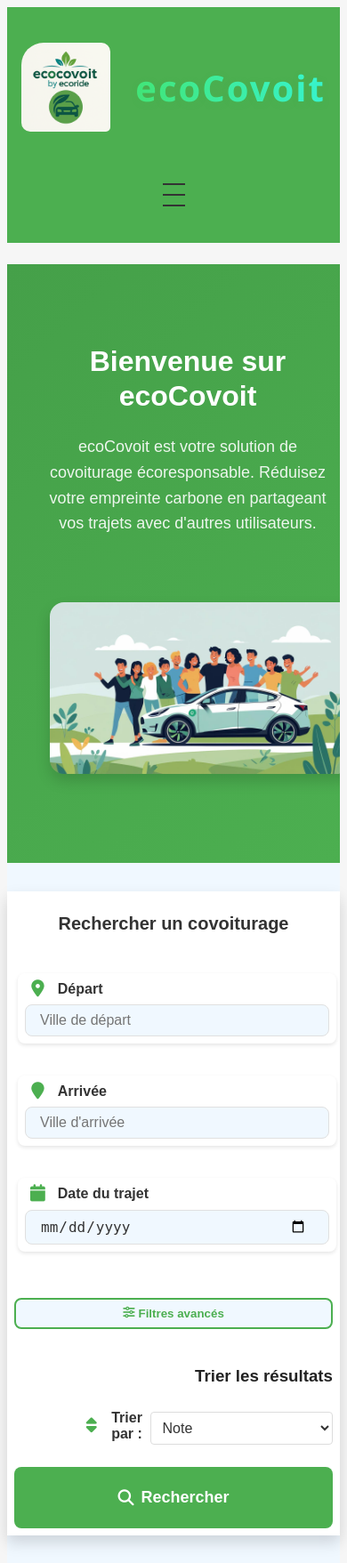
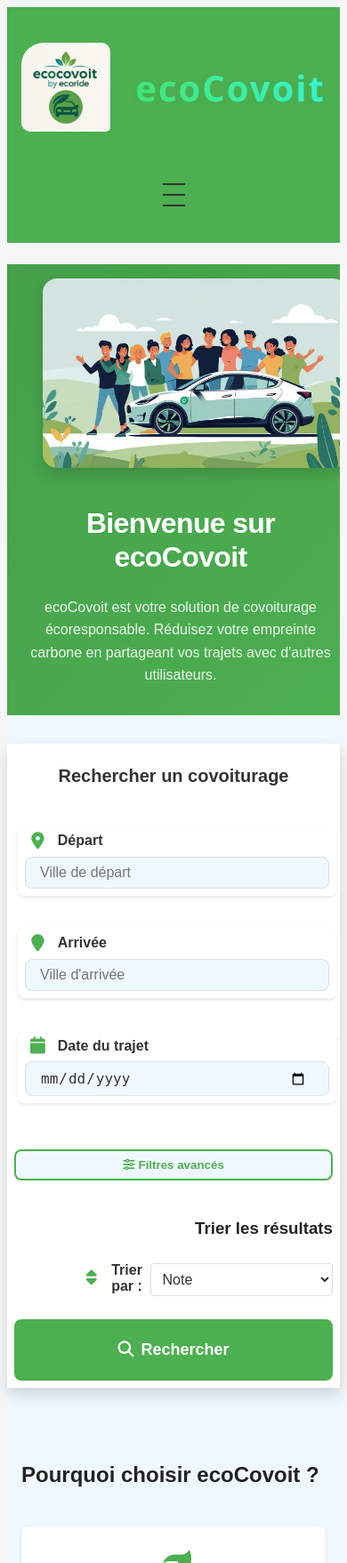
Before and after one commit to Papou138/ecoCovoit, a PHP site: page / in a window 390 px wide. Shown: the top 1757 px of the page at 89% size. Run offline with PHP 8.4, Linux system fonts and the light colour scheme.

Commit message:
Frontend : Mise à jour Responsive Design index.html

```diff
--- a/frontend/assets/css/_commun.css
+++ b/frontend/assets/css/_commun.css
@@ -1,6 +1,6 @@
-/* ========================= */
-/* Variables CSS globales    */
-/* ========================= */
+/* ============================ */
+/* =  Variables CSS globales  = */
+/* ============================ */
 :root {
   /* Familles de polices */
   --font-mono: "Consolas", "Monaco", monospace;
@@ -11,6 +11,7 @@
   --color-primary-light: #a5d6a7; /* Version claire de la couleur primaire */
   --color-secondary: #2196f3; /* Bleu */
   --color-tertiary: #ff9800; /* Orange pour les alertes/notifications */
+  --color-accent: #43e97b; /* Couleur d'accentuation - Vert lumineux */
   --color-border: #e0e0e0; /* Couleur de bordure standard */
 
   /* Couleurs de texte */
@@ -77,11 +78,47 @@
   --grid-gap: 2rem;
   --grid-columns-mobile: 1fr;
   --grid-columns-desktop: repeat(4, 1fr);
+
+  /* Mise en page */
+  --container-max-width: 1200px;
+  --section-padding-desktop: var(--space-xxl);
+  --section-padding-tablet: var(--space-xl);
+  --section-padding-mobile: var(--space-lg);
+
+  /* Variables pour les images responsives */
+  --image-max-height-desktop: 450px;
+  --image-max-height-tablet: 350px;
+  --image-max-height-mobile: 250px;
+  --image-min-height: 150px;
+
+  /* Variables pour les ratios d'aspect */
+  --aspect-ratio-wide: 16/9;
+  --aspect-ratio-standard: 4/3;
+  --aspect-ratio-portrait: 3/4;
+  --aspect-ratio-square: 1/1;
+
+  /* Variables pour les breakpoints */
+  --breakpoint-xl: 1100px;
+  --breakpoint-lg: 900px;
+  --breakpoint-md: 768px;
+  --breakpoint-sm: 480px;
+
+  /* Variables pour les z-index */
+  --z-index-base: 1;
+  --z-index-elevated: 2;
+  --z-index-overlay: 10;
+  --z-index-modal: 100;
+
+  /* Variables pour les animations */
+  --animation-duration-fast: 0.3s;
+  --animation-duration-normal: 0.6s;
+  --animation-duration-slow: 0.8s;
 }
 
-/* ========================= */
-/* Styles communs réutilisables */
-/* ========================= */
+
+/* ================================== */
+/* =  Styles communs réutilisables  = */
+/* ================================== */
 
 /* Mise en page principale */
 body {
--- a/frontend/assets/css/style.css
+++ b/frontend/assets/css/style.css
@@ -1,5 +1,5 @@
 /* ========================= */
-/* HERO / PRESENTATION       */
+/* =  HERO / PRESENTATION  = */
 /* ========================= */
 .presentation-section {
   position: relative;
@@ -9,49 +9,63 @@
     var(--color-primary)
   );
   color: var(--color-text-light);
-  padding: var(--space-xxl) 0;
+  padding: clamp(var(--space-xl), 8vw, var(--space-xxl)) 0;
   overflow: hidden;
+  min-height: 60vh;
+  display: flex;
+  align-items: center;
 }
 
 .presentation-content {
   position: relative;
   z-index: 2;
   display: grid;
-  grid-template-columns: 1fr 1.2fr;
-  gap: var(--space-xl);
+  grid-template-columns: minmax(300px,1fr ) minmax(350px, 1.2fr);
+  gap: clamp(var(--space-lg), 5vw, var(--space-xxl));
   align-items: center;
   max-width: var(--container-max-width);
   margin: 0 auto;
   padding: 0 var(--space-md);
+  width: 100%;
 }
 
 .text-content {
   animation: slideInLeft 0.8s ease-out;
+  max-width: 600px;
+  justify-self: start;
 }
 
 .text-content h2 {
   font-size: clamp(2rem, 5vw, 3.5rem);
-  margin-bottom: var(--space-lg);
+  margin-bottom: clamp(var(--space-md), 3vw, var(--space-lg));
   color: var(--color-text-light);
   font-weight: 800;
   line-height: 1.2;
+  letter-spacing: -0.02em;
 }
 
 .text-content p {
-  font-size: var(--font-size-lg);
+  font-size: clamp(var(--space-md),2vw, var(--space-lg));
   line-height: 1.6;
   opacity: 0.9;
-  max-width: 600px;
+  margin-top: var(--space-lg);
 }
 
 .image-container {
   animation: slideInRight 0.8s ease-out;
+  display: flex;
+  justify-content: center;
+  align-items: center;
+  position: relative;
 }
 
 .responsive-image {
   max-width: 100%;
+  height: auto;
   border-radius: var(--radius-lg);
   box-shadow: var(--shadow-lg);
+  object-fit: cover; /* Assure que l'image couvre bien son conteneur */
+  aspect-ratio: 4 / 3; /* Maintient un ratio d'aspect de 4:3 */
 }
 
 /* ========================= */
@@ -165,9 +179,9 @@
   transform: translateY(-2px);
 }
 
-/* ========================= */
-/* ANIMATIONS                */
-/* ========================= */
+/* ================ */
+/* =  ANIMATIONS  = */
+/* ================ */
 @keyframes fadeIn {
   from {
     opacity: 0;
@@ -212,75 +226,140 @@
   }
 }
 
-/* ========================= */
-/* RESPONSIVE DESIGN         */
-/* ========================= */
+/* ======================= */
+/* =  RESPONSIVE DESIGN  = */
+/* ======================= */
 @media screen and (max-width: 1100px) {
+  .presentation-section {
+    min-height: 40vh;
+    padding: var(--space-xl) 0;
+  }
+
   .presentation-content {
     grid-template-columns: 1fr;
-    gap: var(--space-lg);
+    gap: var(--space-xl);
     text-align: center;
+    padding: 0 var(--space-lg);
   }
+
+  .text-content {
+    justify-self: center;
+    max-width: 700px;
+  }
+
   .image-container {
     text-align: center;
+    order: -1; /* Place l'image avant le texte */
+    max-width: 500px;
+    margin: 0 auto;
   }
+
   .search-container {
     margin: 0 var(--space-lg);
     padding: var(--space-lg);
     width: auto;
   }
+
   .search-main-fields {
     grid-template-columns: repeat(2, 1fr);
     gap: var(--space-sm);
   }
 }
 
-@media screen and (max-width: 700px), (max-width: 768px) {
+@media screen and (max-width: 900px) {
+  .filters-grid {
+    grid-template-columns: 1fr;
+    gap: var(--space-md);
+  }
+}
+
+@media screen and (max-width: 768px) {
+  .presentation-section {
+    min-height: 30vh;
+    padding: var(--space-lg) 0;
+  }
+
+  .presentation-content {
+    grid-template-columns: 1fr;
+    gap: var(--space-lg);
+    text-align: center;
+    padding: 0 var(--space-md);
+  }
+
+  .text-content h2 {
+    margin-bottom: var(--space-md);
+  }
+
+  .responsive-image {
+    aspect-ratio: 16 /10; /* Ratio adapté aux tablettes */
+  }
+
+  .image-container {
+    text-align: center;
+  }
+
+  .search-container {
+    margin: 0 var(--space-md);
+    padding: var(--space-md);
+    max-width: 100%;
+  }
+
+  .search-main-fields {
+    grid-template-columns: 1fr;
+    gap: var(--space-sm);
+    flex-direction: column;
+  }
+
+  .header-content {
+    flex-direction: column;
+    gap: var(--space-md);
+    padding: var(--space-md);
+  }
+
   .footer-content {
     flex-direction: column;
     align-items: center;
     gap: var(--space-md);
   }
-  .search-main-fields {
-    grid-template-columns: 1fr;
-    gap: var(--space-sm);
+
+  .trajet-header {
     flex-direction: column;
+    text-align: center;
+    gap: var(--space-xs);
   }
-  .header-content {
-    flex-direction: column;
-    gap: var(--space-md);
+
+  .form-card,
+  .trajet-card {
     padding: var(--space-md);
-  }
-  .presentation-content {
-    grid-template-columns: 1fr;
-    gap: var(--space-lg);
-    text-align: center;
-  }
-  .image-container {
-    text-align: center;
-  }
-  .search-container {
-    margin: 0 var(--space-md);
-    padding: var(--space-md);
-    max-width: 100%;
+    margin: var(--space-md);
   }
 }
 
 @media screen and (max-width: 480px) {
+  .presentation-section {
+    padding: var(--space-md) 0;
+  }
+
+  .presentation-content {
+    padding: 0 var(--space-sm);
+    gap: var(--space-md);
+  }
+
   .search-container {
     margin: 0;
     padding: var(--space-sm);
     border-radius: 0;
   }
+
   .search-main-fields {
     padding: var(--space-xs);
     gap: var(--space-xs);
   }
 }
 
-/* ========================= */
-/* AUTRES STYLES EXISTANTS   */
-/* ========================= */
+/* ============================= */
+/* =  AUTRES STYLES EXISTANTS  = */
+/* ============================= */
 .form-card,
 .trajet-card {
   background: var(--color-bg-primary);
@@ -295,7 +374,7 @@
   transform: translateY(-2px);
 }
 
-/* Messages et notifications */
+/* Messages et Notifications */
 .message-box,
 .message-zone {
   min-height: 20px;
@@ -377,16 +456,16 @@
 }
 
 #tri-option,
-#fitre-note {
+#filtre-note {
   padding: 8px;
   border: 1px solid #ddd;
-  border-radius: 4px;
+  border-radius: var(--radius-sm);
   background-color: white;
   cursor: pointer;
 }
 
 #tri-option:hover,
-#fitre-note:hover {
+#filtre-note:hover {
   border-color: #4caf50;
 }
 
@@ -419,25 +498,3 @@
   background-color: #dff0d8;
   color: green;
 }
-
-/* Media queries */
-@media screen and (max-width: 900px) {
-  .filters-grid {
-    grid-template-columns: 1fr;
-    gap: var(--space-md);
-  }
-}
-
-@media (max-width: 768px) {
-  .trajet-header {
-    flex-direction: column;
-    text-align: center;
-    gap: var(--space-xs);
-  }
-
-  .form-card,
-  .trajet-card {
-    padding: var(--space-md);
-    margin: var(--space-md);
-  }
-}
```
Also changed, not shown: frontend/assets/js/menu.js (+124 -8 lines).
